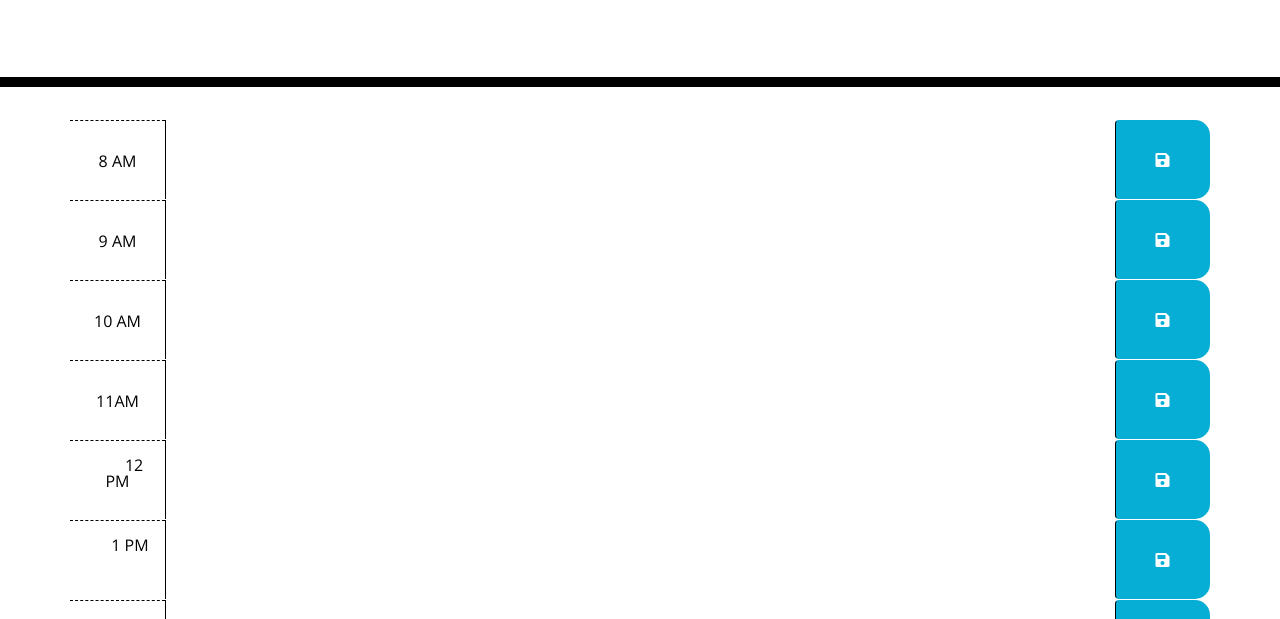
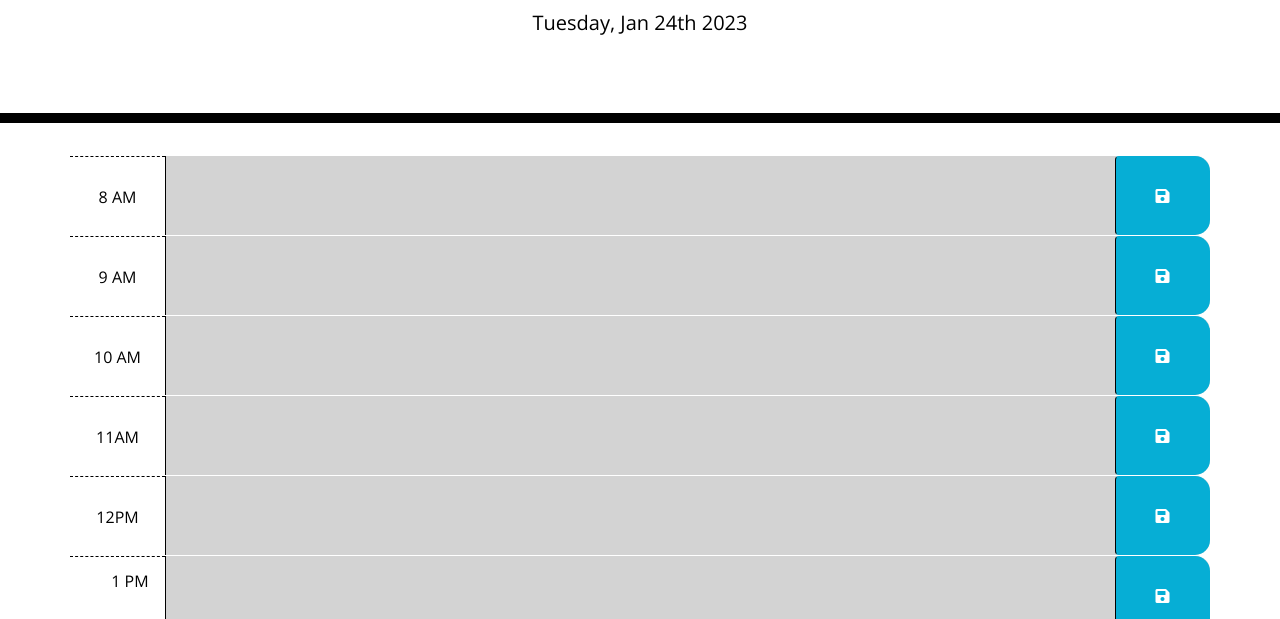
Before and after one commit to Ourou7/Work-day-scheduler, a plain HTML site: page starter/index.html in a window 1280 px wide. Shown: the part 181-800 px from the top of the page. Drawn offline with nearby package versions, Linux system fonts and the light colour scheme.

Commit message:
added time tracking code to JS, fixed error in time on HTML

```diff
--- a/starter/index.html
+++ b/starter/index.html
@@ -69,7 +69,7 @@
 
   <div id="slot12" class="row time-block">
     <div class="col-md-1 hour">
-        12 PM
+        12PM
     </div>
     <textarea class="col-md-10 description">
     </textarea>
@@ -94,7 +94,7 @@
   <button class="btn saveBtn col-md-1"><i class="fas fa-save"></i></button>
 </div>
 
-<div id="slot16" class="row time-block">
+<div id="slot15" class="row time-block">
   <div class="col-md-1 hour">
       3 PM
   </div>
--- a/starter/script.js
+++ b/starter/script.js
@@ -0,0 +1,47 @@
+// Display today's time and date under the title.
+var todayDate = moment().format('dddd, MMM Do YYYY');
+$("#currentDay").html(todayDate);
+
+$(document).ready(function () {
+    // saveBtn click listener to move items to local storage
+    $(".saveBtn").on("click", function () {
+        // Get description values, link to an ID of the time slot.
+        var text = $(this).siblings(".description").val();
+        var time = $(this).parent().attr("id");
+
+        // Save text in local storage
+        localStorage.setItem(time, text);
+    })
+
+    function timeTracker() {
+        // Get current time in hours
+        var timeNow = moment().hour();
+
+
+        // loop over time blocks
+        $(".time-block").each(function () {
+            // gathers a blockTime variable, which is the ID of each block minus the "block" text, leaving us with the time of the block only.
+            var blockTime = parseInt($(this).attr("id").split("slot")[1]);
+
+            // To check the time and add the colour to the background of each section. Should show white for past, green for future, and red for present.
+            if (blockTime < timeNow) {
+                $(this).removeClass("future");
+                $(this).removeClass("present");
+                $(this).addClass("past");
+            }
+            else if (blockTime === timeNow) {
+                $(this).removeClass("past");
+                $(this).removeClass("future");
+                $(this).addClass("present");
+            }
+            else {
+                $(this).removeClass("present");
+                $(this).removeClass("past");
+                $(this).addClass("future");
+
+            }
+        })
+    }
+
+    timeTracker();
+})
```
Also changed, not shown: starter/.script.js (deleted).
